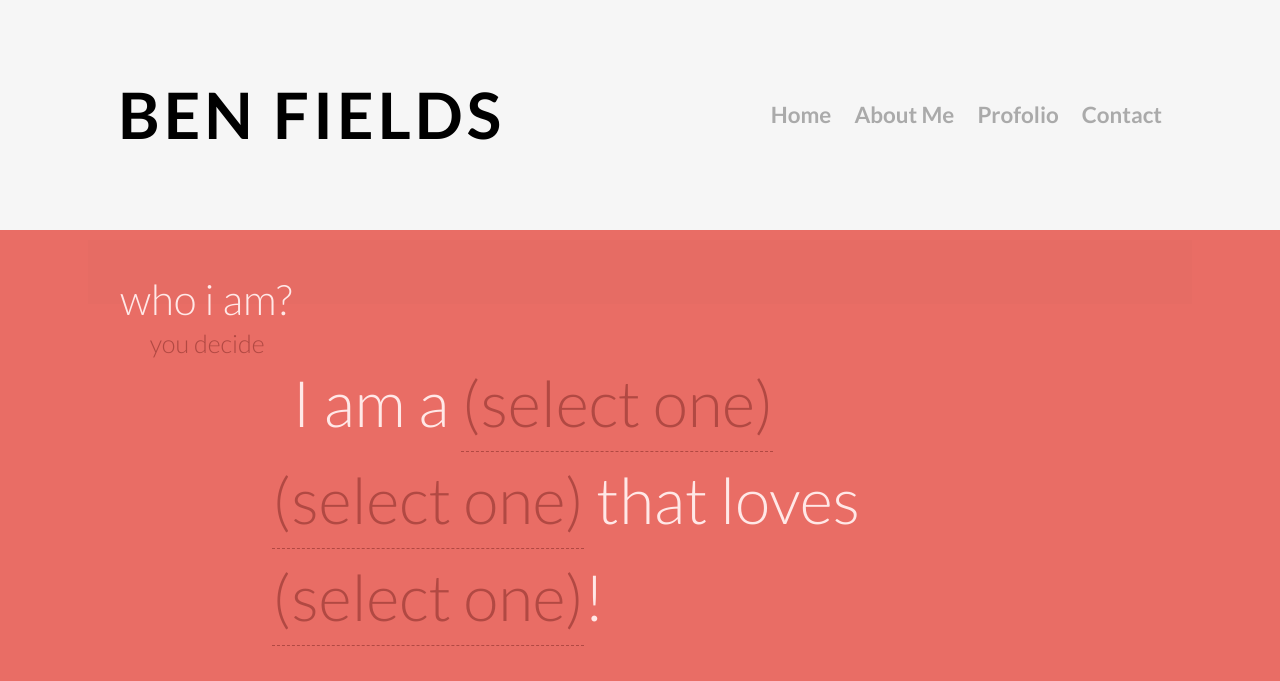
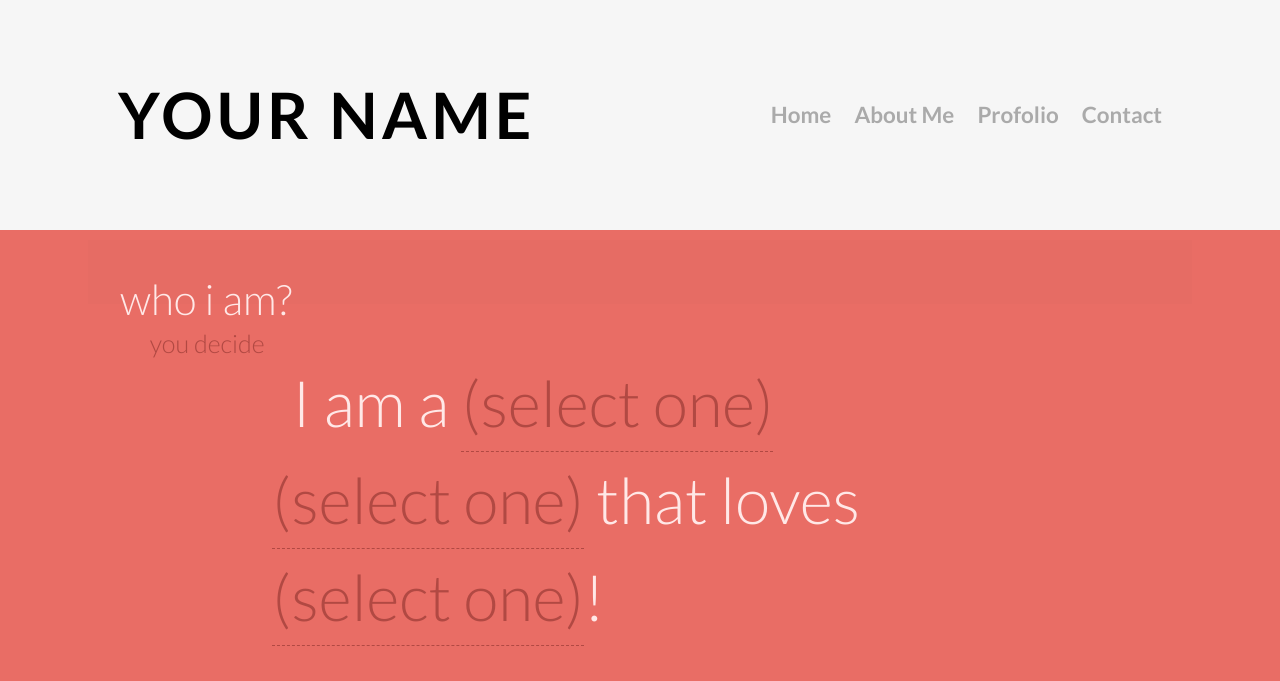
Before and after one commit to benfields/portfolio-site, a plain HTML site: page about.html in a window 1280 px wide. Drawn offline with Linux system fonts and the light colour scheme; a web font is replaced by a local one.

Commit message:
spelling

```diff
--- a/about.html
+++ b/about.html
@@ -22,7 +22,7 @@
 
 			<div class="cbp-af-header">
 				<div class="cbp-af-inner">
-					<h1><a href="index.html" class="title">Ben Fields</a></h1>
+					<h1><a href="index.html" class="title">Your Name</a></h1>
 					<nav>
 						<a href="index.html">Home</a>
 						<a href="about.html">About Me</a>
```
Also changed, not shown: profolio.html (+1 -1 lines), 1 other file.
